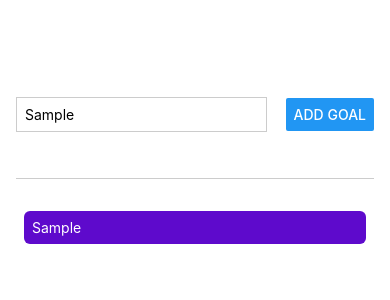
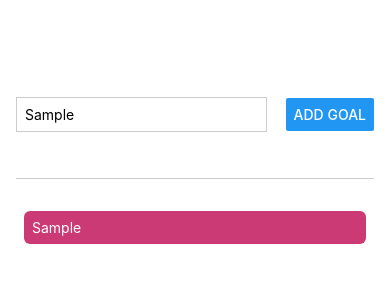
Before and after one commit to amitkr7/RNDemo, a React Native app: screen / in a window 390 px wide. Both pictures are taken after typing "Sample" into the empty fields and a click on the button "ADD GOAL". Shown: the top 300 px of the page. Built offline with nearby package versions, Linux system fonts and the light colour scheme.

Commit message:
Making content scrollable with ScrollView

```diff
--- a/App.js
+++ b/App.js
@@ -1,6 +1,13 @@
 import { StatusBar } from 'expo-status-bar';
 import { useState } from 'react';
-import { Button, StyleSheet, Text, TextInput, View } from 'react-native';
+import {
+  Button,
+  StyleSheet,
+  Text,
+  TextInput,
+  View,
+  ScrollView,
+} from 'react-native';
 
 export default function App() {
   const [enteredGoalText, setEnteredGoalText] = useState('');
@@ -11,7 +18,10 @@ export default function App() {
   };
 
   const addGoalHandler = () => {
-    setCourseGoals((currentCourseGoals) => [...courseGoals, enteredGoalText]);
+    setCourseGoals((currentCourseGoals) => [
+      ...currentCourseGoals,
+      enteredGoalText,
+    ]);
   };
 
   return (
@@ -25,11 +35,13 @@ export default function App() {
         <Button title='Add Goal' onPress={addGoalHandler} />
       </View>
       <View style={styles.goalsContainer}>
-        {courseGoals.map((goal, index) => (
-          <View style={styles.goalItem} key={index}>
-            <Text style={styles.goalText}>{goal}</Text>
-          </View>
-        ))}
+        <ScrollView>
+          {courseGoals.map((goal, index) => (
+            <View style={styles.goalItem} key={index}>
+              <Text style={styles.goalText}>{goal}</Text>
+            </View>
+          ))}
+        </ScrollView>
       </View>
     </View>
   );
@@ -66,7 +78,7 @@ const styles = StyleSheet.create({
     margin: 8,
     padding: 8,
     borderRadius: 6,
-    backgroundColor: '#5e0acc',
+    backgroundColor: '#bf0650c9',
   },
   goalText: {
     color: 'white',
```
